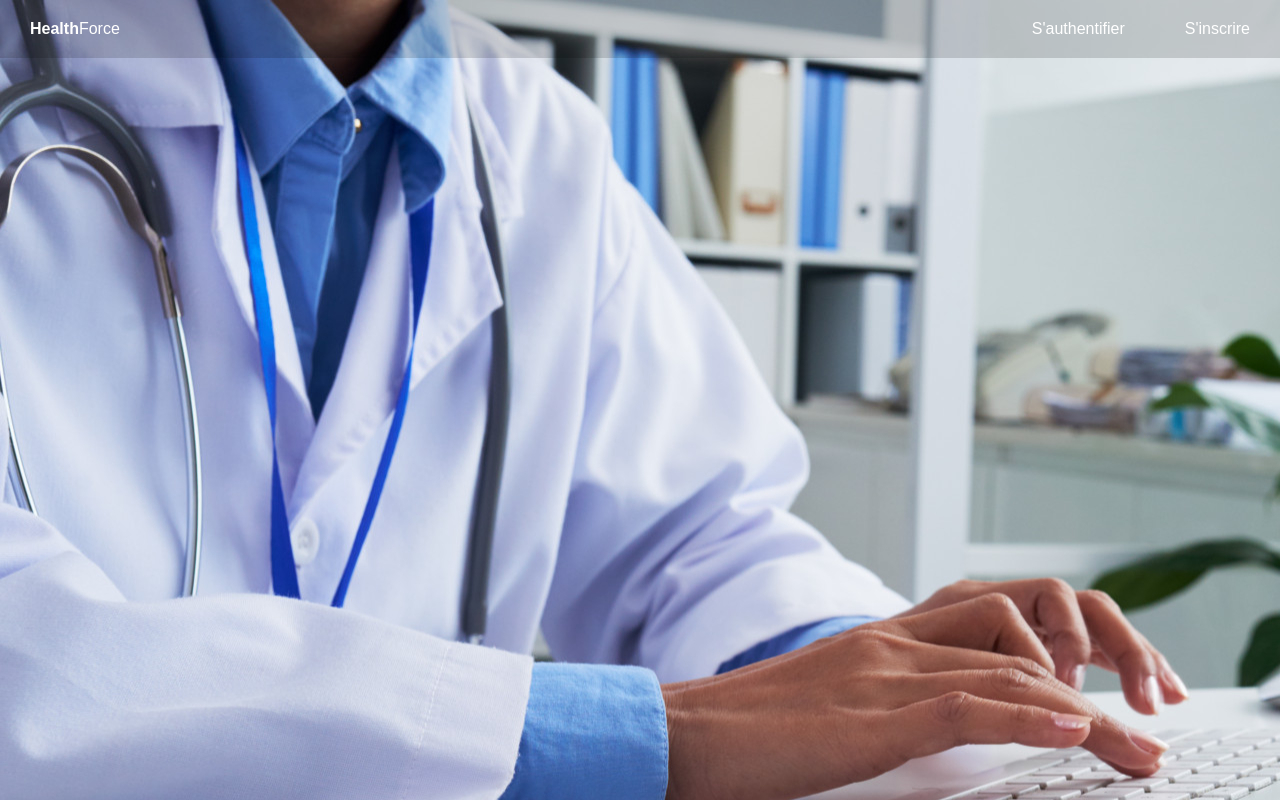
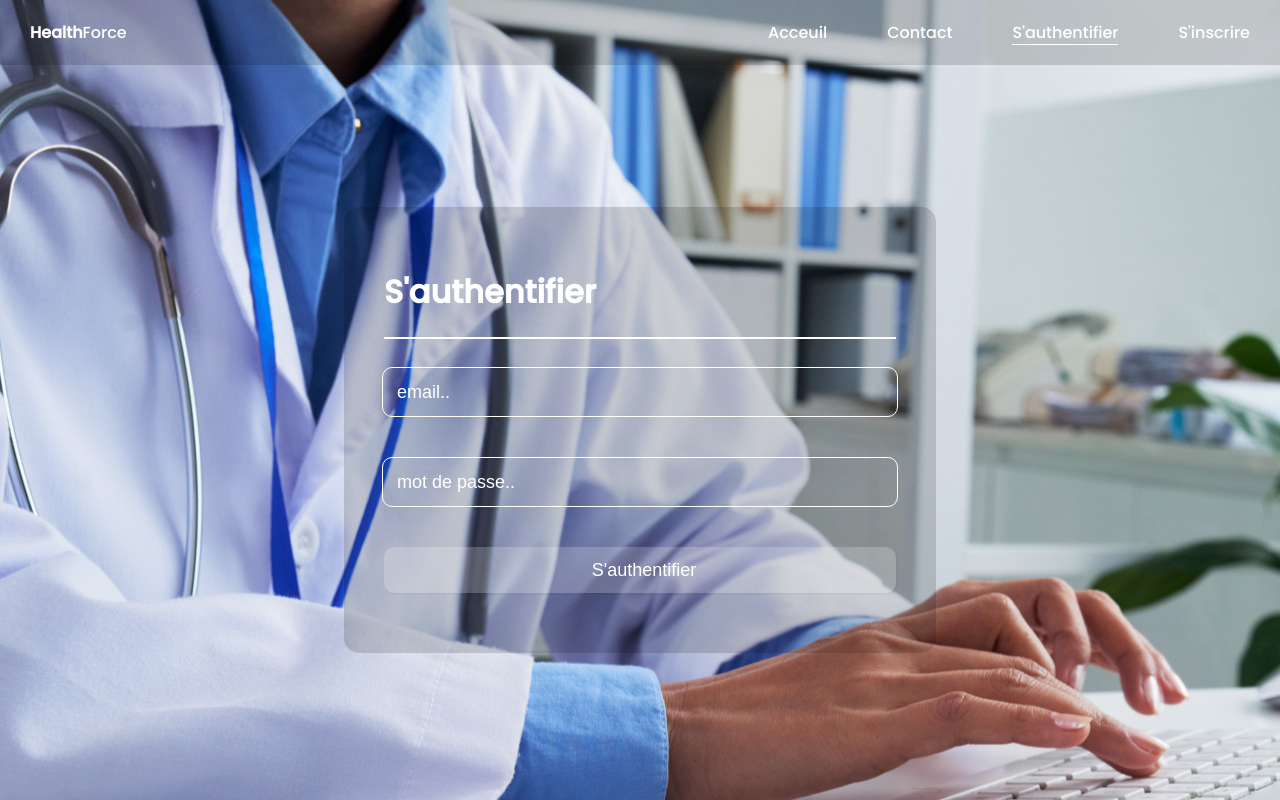
Before and after one commit to bader-t/HealthForce, a React (Create React App) app: page / in a window 1280 px wide. Built offline with nearby package versions, Linux system fonts and the light colour scheme.

Commit message:
added login page and some general styles

```diff
--- a/src/App.js
+++ b/src/App.js
@@ -1,14 +1,10 @@
 import React from "react";
-import { Navbar } from "./components";
+import { Login } from "./pages";
 
 
 
 const App = () => (
-  <div className="container bg-1">
-    <Navbar>
-    </Navbar>
-  </div>
-
+  <Login></Login>
 );
 
 
--- a/src/components/navbar/Navbar.js
+++ b/src/components/navbar/Navbar.js
@@ -9,10 +9,16 @@ const Navbar = () => (
         </div>
         <ul className="nav-items">
             <li>
-                <a href="#">S'authentifier</a>
+                <a href="/">Acceuil</a>
             </li>
             <li>
-                <a href="#">S'inscrire</a>
+                <a href="/">Contact</a>
+            </li>
+            <li>
+                <a className="active" href="/">S'authentifier</a>
+            </li>
+            <li>
+                <a href="/">S'inscrire</a>
             </li>
         </ul>
     </nav>
--- a/src/components/navbar/navbar.css
+++ b/src/components/navbar/navbar.css
@@ -6,13 +6,17 @@ nav {
   align-items: center;
   color: #fff;
 }
-ul {
-}
 
 nav ul.nav-items {
   display: flex;
 }
 nav .logo,
 nav ul.nav-items li a {
-  padding: 20px 30px;
+  margin: 20px 30px;
 }
+nav ul.nav-items li a:active {
+  border-bottom: 1px solid #fff;
+}
+nav ul.nav-items li a.active {
+  border-bottom: 1px solid #fff;
+}
--- a/src/index.css
+++ b/src/index.css
@@ -1,7 +1,9 @@
+@import url("https://fonts.googleapis.com/css2?family=Poppins:wght@500&display=swap");
+
 body {
   margin: 0;
   padding: 0;
-  font-family: sans-serif;
+  font-family: "Poppins", sans-serif;
   box-sizing: border-box;
 }
 
--- /dev/null
+++ b/src/pages/index.js
@@ -0,0 +1 @@
+export { default as Login } from './login/Login';
--- /dev/null
+++ b/src/pages/login/Login.js
@@ -0,0 +1,27 @@
+import React from "react";
+import { Navbar } from "../../components";
+import './login.css'
+
+
+const Login = () => (
+    <div className="container bg-1">
+        <Navbar>
+        </Navbar>
+        <div className="wrapper">
+            <div className="card">
+                <h1>S'authentifier</h1>
+                <hr />
+                <form className="login-form">
+                    <input type="email" placeholder="email.." name="email" required />
+                    <input type="password" placeholder="mot de passe.." name="mdp" required />
+                    <input type="submit" value="S'authentifier" />
+                </form>
+            </div>
+        </div>
+
+
+    </div>
+);
+
+
+export default Login;
--- /dev/null
+++ b/src/pages/login/login.css
@@ -0,0 +1,64 @@
+.wrapper {
+  display: flex;
+  justify-content: center;
+  align-items: center;
+  width: 100%;
+  height: calc(100% - 70px);
+}
+
+.card {
+  width: 40%;
+  background-color: rgba(0, 0, 0, 0.15);
+  padding: 40px;
+  border-radius: 15px;
+}
+.card h1 {
+  color: #fff;
+}
+.card hr {
+  border: 0.5px solid #fff;
+}
+
+.login-form {
+  display: flex;
+  flex-direction: column;
+  justify-content: space-between;
+  align-items: center;
+}
+
+.login-form input {
+  height: 46px;
+
+  background: none;
+  outline: none;
+  width: 100%;
+  border: 1px solid #fff;
+  margin: 20px;
+  color: #fff;
+  font-size: 18px;
+  border-radius: 10px;
+  padding-left: 14px;
+}
+.login-form input:not(input[type="submit"]) {
+  width: calc(100% - 14px);
+}
+
+.login-form ::placeholder {
+  color: #fff;
+  font-size: 18px;
+}
+
+.login-form input[type="submit"] {
+  background-color: rgba(255, 255, 255, 0.2);
+  border: none;
+  color: #fff;
+  font-size: 18px;
+  font-weight: 500;
+  box-shadow: 1px 1px 1px 1px rgba(0, 0, 0, 0.03);
+  cursor: pointer;
+  transition: all 0.3s ease-in-out;
+}
+.login-form input[type="submit"]:hover {
+  transition: all 0.3s ease-in-out;
+  background-color: rgba(255, 255, 255, 0.237);
+}
```
